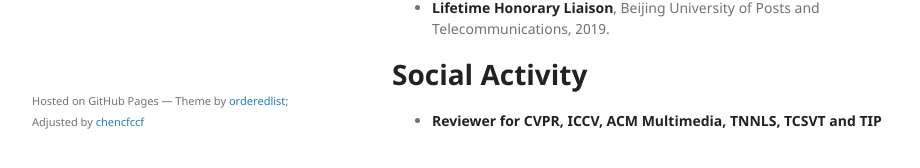
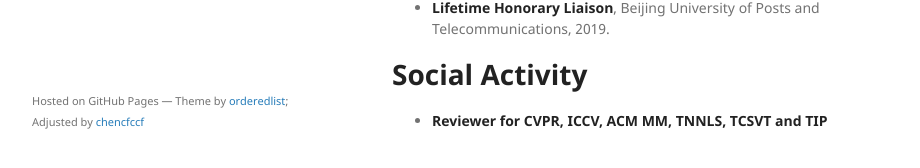
Before and after one commit to chencfccf/chencfccf.github.io, a Jekyll site: the page built from index.md, in a window 1280 px wide and 900 px high, scrolled down 1261 px. Shown: the part 699-867 px from the top of the window, without its empty margins (178-1098 px from the left). Built offline with Jekyll 4.4.1, drawn with Linux system fonts in a browser that asks for light colours; nearby versions of some CDN libraries; our own code applies the rules of GitHub Pages for plain Markdown files.

Commit message:
Update index.md

```diff
--- a/index.md
+++ b/index.md
@@ -98,4 +98,4 @@ I am an assistant professor at the State Key Laboratory of Multimodal Artificial
 * **Lifetime Honorary Liaison**, Beijing University of Posts and Telecommunications, 2019.
 
 # Social Activity
-* **Reviewer for CVPR, ICCV, ACM Multimedia, TNNLS, TCSVT and TIP**
+* **Reviewer for CVPR, ICCV, ACM MM, TNNLS, TCSVT and TIP**
```
